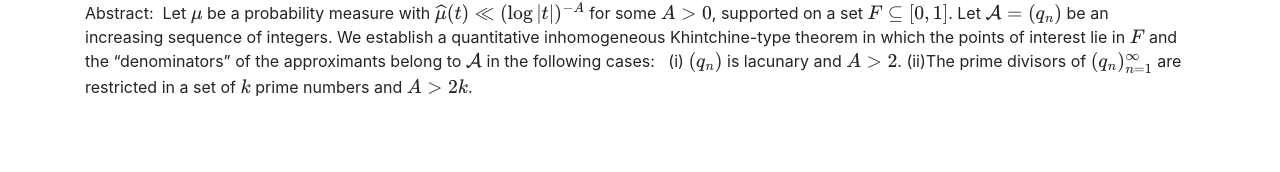
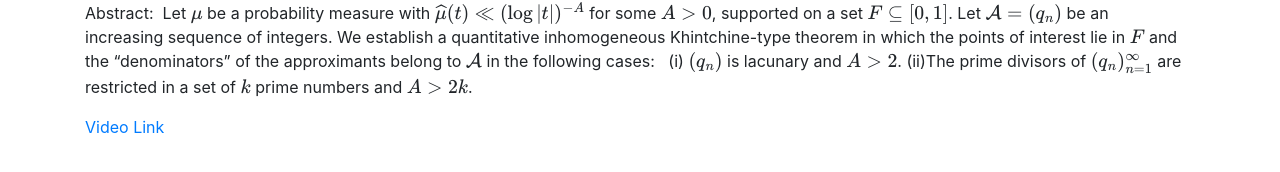
Before and after one commit to lively-cat-lover/DAHD-webinar, a Jekyll site: the page built from _posts/2021-02-10-Manos.md, in a window 1280 px wide. Shown: the part 205-377 px from the top of the page. Built offline with Jekyll 4.4.1, drawn with Linux system fonts in a browser that asks for light colours; formulas are drawn with MathJax 3.

Commit message:
add link

```diff
--- a/_posts/2021-02-10-Manos.md
+++ b/_posts/2021-02-10-Manos.md
@@ -9,3 +9,5 @@ categories: Diophantine approximation
 Abstract:  Let $\mu$ be a probability measure with $\widehat{\mu}(t)\ll (\log |t|)^{-A}$ for some $A>0$, supported on a set $F\subseteq [0,1]$. Let $\mathcal{A}=(q_n)$ be an increasing sequence of integers. We establish a quantitative inhomogeneous Khintchine-type theorem in which the points of interest lie in $F$ and the "denominators" of the approximants belong to $\mathcal{A}$ in the following cases:
 (i) $(q_n)$ is lacunary and $A>2$.
 (ii)The prime divisors of $(q_n)_{n=1}^{\infty}$ are restricted in a set of $k$ prime numbers and $A>2k$.
+
+[Video Link](https://drive.google.com/file/d/1fURq1vjwNDQ3LPyycmN9-oPsNqzl_OCw/edit)
```
